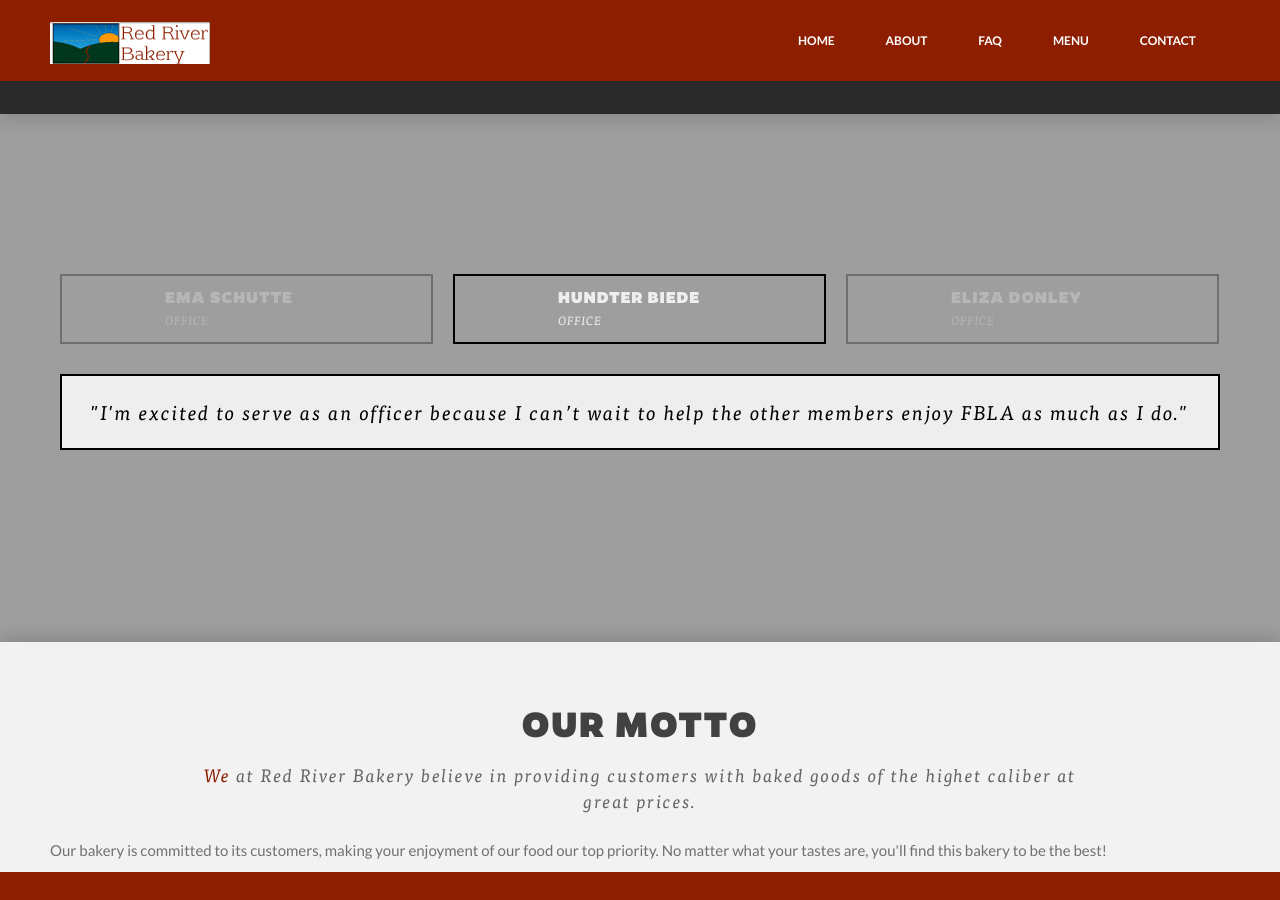
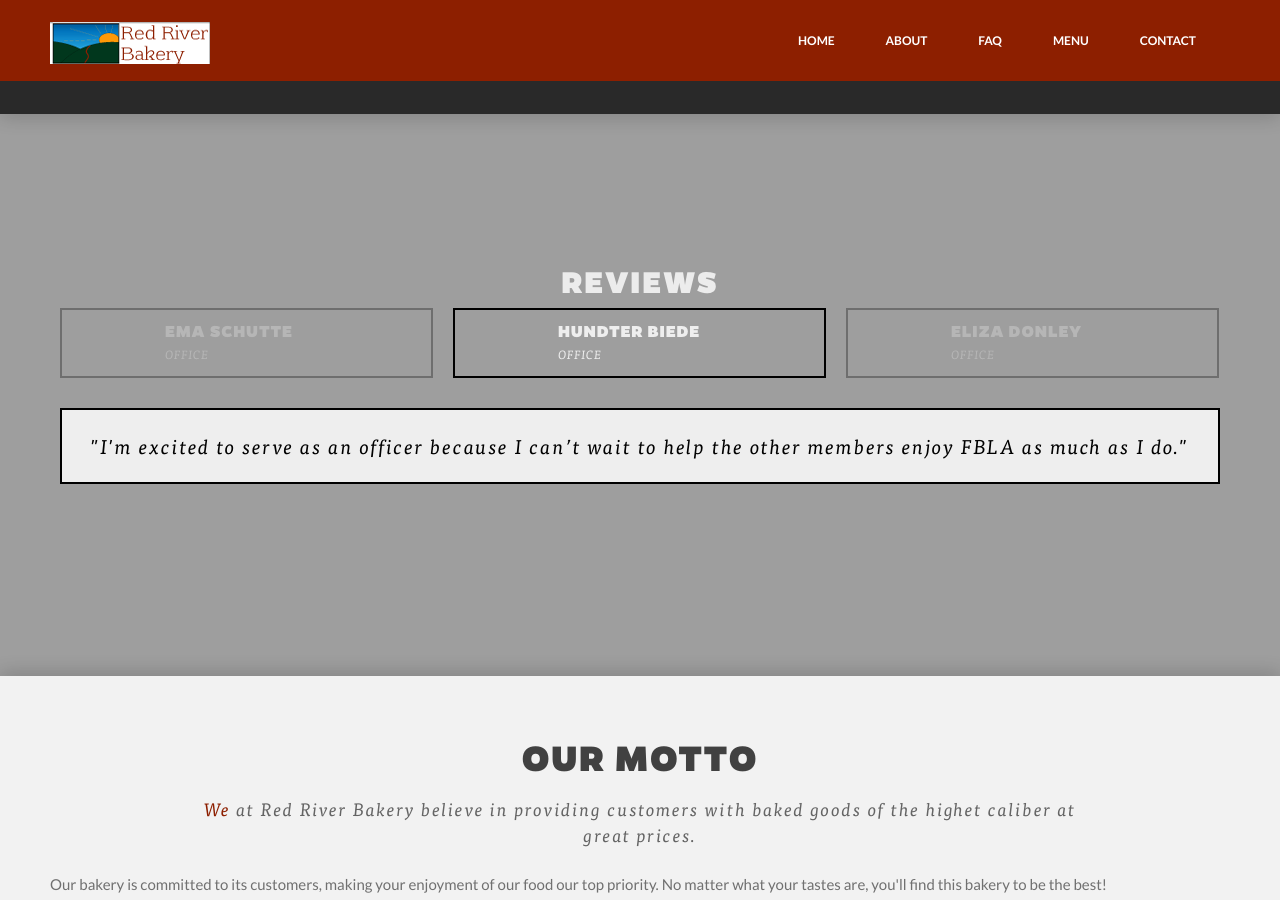
Before and after one commit to fblabake/fblabake.github.io, a Jekyll site: the page built from index.html, in a window 1280 px wide and 900 px high, scrolled down 2605 px, cut to the strip 0-900 px from the top of the window. Built offline with Jekyll 4.4.1, drawn with Linux system fonts in a browser that asks for light colours; grey boxes are pictures that could not be loaded.

```diff
--- a/index.html
+++ b/index.html
@@ -205,7 +205,9 @@
 
 <section class="parallax-section" id="clients">
      <div class="parallax-1"></div>
-
+	 <div style="margin: auto;">
+	 	<h2 style="color: #ECECEC;">Reviews</h2>
+	 </div>
      <div class="container z-index-pages">
           <div class="sixteen columns">
                <div class="testimonials-carousel-wrap">
```
